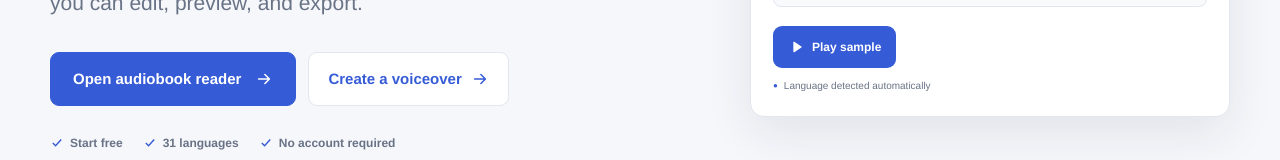
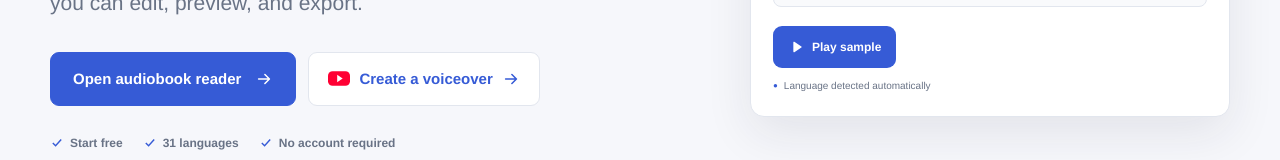
Before and after one commit to fatherGoose1/freereader-frontend, a Next.js app: page / in a window 1280 px wide. Shown: the part 447-607 px from the top of the page. Built offline with nearby package versions, Linux system fonts and the light colour scheme; no server answers.

Commit message:
feat: show YouTube icon on voiceover links

```diff
--- a/app/globals.css
+++ b/app/globals.css
@@ -189,6 +189,7 @@ h3 { margin: 0; font-size: 19px; line-height: 1.25; letter-spacing: -.025em; }
 .secondary-link { display: inline-flex; align-items: center; gap: 9px; min-height: 54px; padding: 14px 19px; color: var(--forest); background: #fff; border: 1px solid var(--line); border-radius: 9px; font-size: 15px; font-weight: 700; text-decoration: none; }
 .secondary-link:hover { background: #f1f4fc; border-color: #b9c8ef; }
 .secondary-link svg { width: 18px; fill: none; stroke: currentColor; stroke-linecap: round; stroke-linejoin: round; stroke-width: 1.7; }
+.secondary-link .youtube-icon { width: 22px; height: 17px; flex: none; stroke: none; }
 .hero-assurances {
   display: flex;
   flex-wrap: wrap;
--- a/app/page.tsx
+++ b/app/page.tsx
@@ -21,6 +21,15 @@ function CheckIcon() {
   );
 }
 
+function YouTubeIcon() {
+  return (
+    <svg className="youtube-icon" viewBox="0 0 24 18" aria-hidden="true">
+      <rect y="1" width="24" height="16" rx="5" fill="#ff0033" />
+      <path d="m10 5 6 4-6 4V5Z" fill="#fff" />
+    </svg>
+  );
+}
+
 export default function Home() {
   return (
     <main className="landing">
@@ -36,7 +45,7 @@ export default function Home() {
             <div className="hero-actions">
               <Link className="button" href="/reader/audiobooks">Open audiobook reader <ArrowIcon /></Link>
               <Link className="secondary-link" href="/narration">
-                Create a voiceover <ArrowIcon />
+                <YouTubeIcon /> Create a voiceover <ArrowIcon />
               </Link>
             </div>
             <div className="hero-assurances" aria-label="FreeReader product highlights">
@@ -201,7 +210,7 @@ export default function Home() {
           <p>Open a book or start a script. Both workspaces are free to try, with no account required.</p>
           <div className="final-actions">
             <Link className="button" href="/reader/audiobooks">Start listening <ArrowIcon /></Link>
-            <Link className="secondary-link" href="/narration">Create a voiceover <ArrowIcon /></Link>
+            <Link className="secondary-link" href="/narration"><YouTubeIcon /> Create a voiceover <ArrowIcon /></Link>
           </div>
           <small>One free monthly audio allowance shared across both workspaces.</small>
         </div>
```
